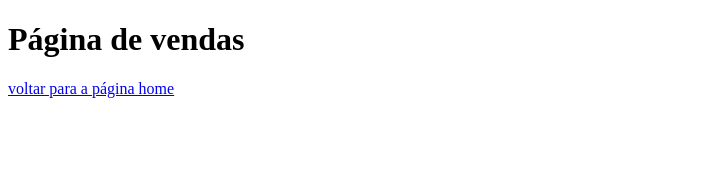
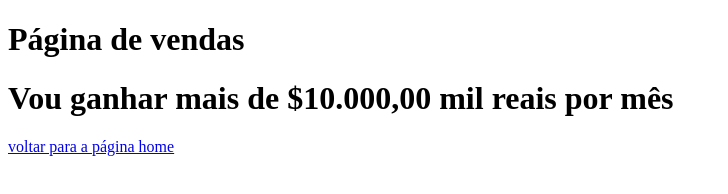
Before and after one commit to charlie-rodrigues/primeiraaulagit, a plain HTML site: page vendas.html in a window 1280 px wide. Shown: the whole page, without its empty margins (0-728 px from the left). Drawn offline with Linux system fonts and the light colour scheme.

Commit message:
Vou ganhar mais de 0.000,00 mil reais por mês

```diff
--- a/vendas.html
+++ b/vendas.html
@@ -8,6 +8,7 @@
 </head>
 <body>
     <h1>Página de vendas</h1>
+    <h1>Vou ganhar mais de $10.000,00 mil reais por mês</h1>
     <a href="index.html">voltar para a página home</a>
 </body>
 </html>
```
